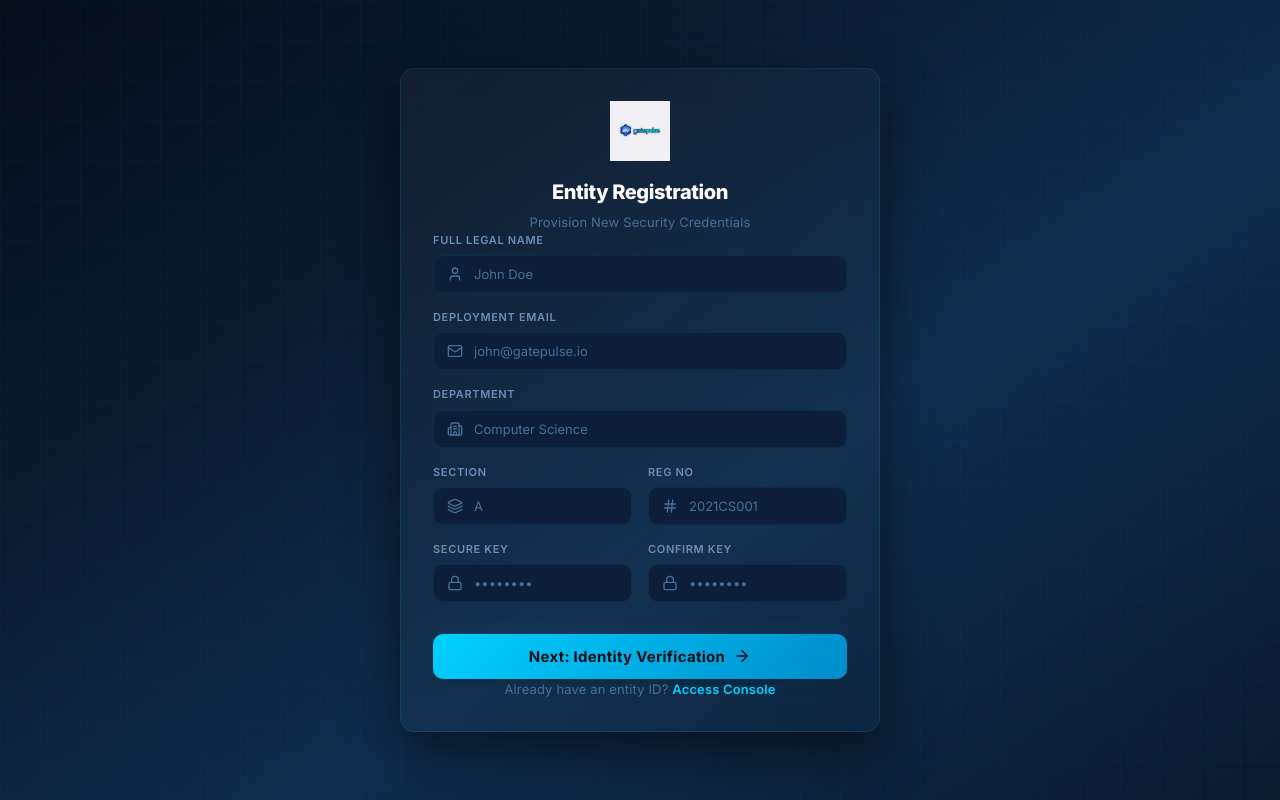
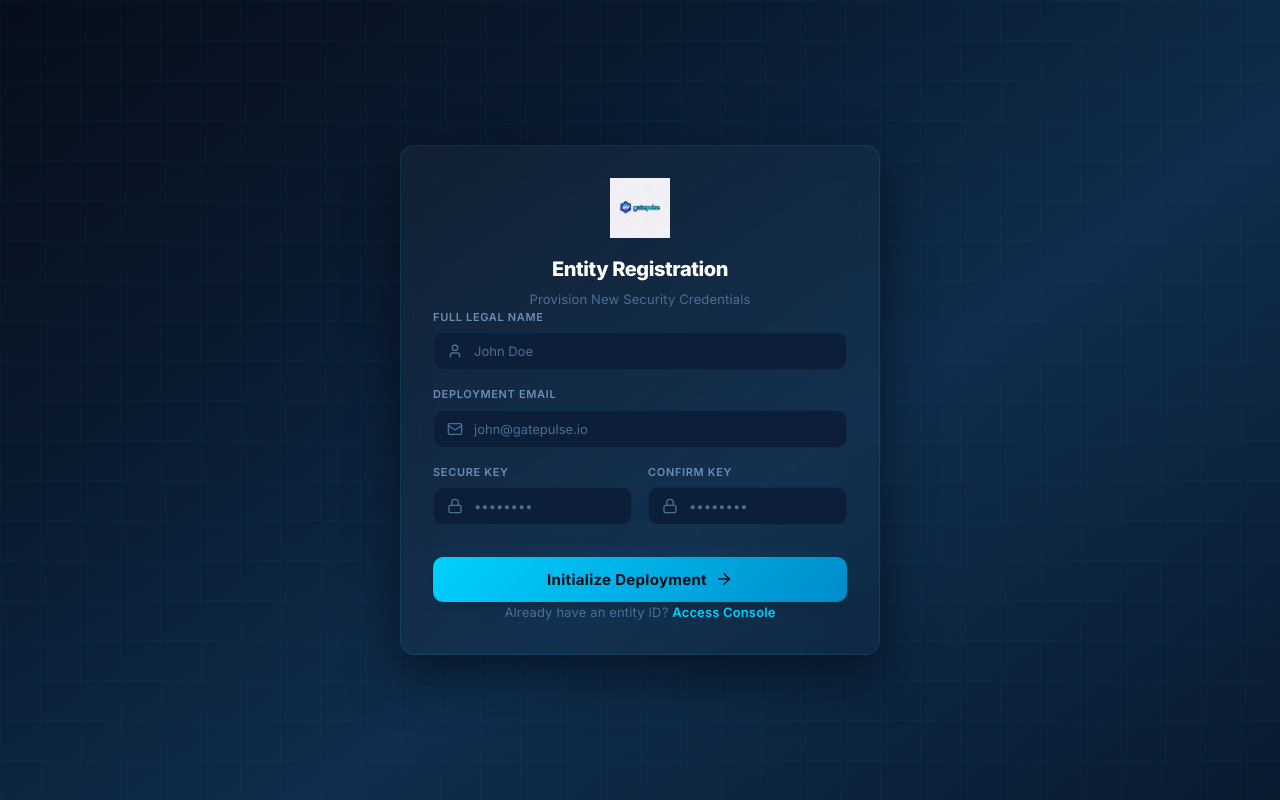
Before and after one commit to espacev1/gatepulse, a React (Vite) app: page /register in a window 1280 px wide. Built offline with nearby package versions, Linux system fonts and the light colour scheme.

Commit message:
jai shri ram

```diff
--- a/src/pages/Register.jsx
+++ b/src/pages/Register.jsx
@@ -1,25 +1,17 @@
 import { useState } from 'react'
 import { useNavigate, Link } from 'react-router-dom'
 import { useAuth } from '../contexts/AuthContext'
-import { Shield, Mail, Lock, User, ShieldCheck, ArrowRight, Activity, AlertCircle, Building2, Layers, Hash, Camera, CheckCircle2 } from 'lucide-react'
-import { supabase } from '../lib/supabase'
-import { v4 as uuidv4 } from 'uuid'
+import { Shield, Mail, Lock, User, ShieldCheck, ArrowRight, Activity, AlertCircle } from 'lucide-react'
 
 export default function Register() {
     const [formData, setFormData] = useState({
         fullName: '',
         email: '',
         password: '',
-        confirmPassword: '',
-        dept: '',
-        section: '',
-        regNo: ''
+        confirmPassword: ''
     })
-    const [idBarcode, setIdBarcode] = useState(null)
-    const [facePic, setFacePic] = useState(null)
     const [error, setError] = useState('')
     const [loading, setLoading] = useState(false)
-    const [step, setStep] = useState(1) // 1: Info, 2: Verification
     const { register } = useAuth()
     const navigate = useNavigate()
 
@@ -130,8 +122,6 @@ export default function Register() {
                 )}
 
                 <form onSubmit={handleRegister} className="flex flex-col gap-4">
-                    {step === 1 ? (
-                        <>
                     <div className="form-group">
                         <label className="form-label">Full Legal Name</label>
                         <div style={{ position: 'relative' }}>
@@ -163,58 +153,6 @@ export default function Register() {
                                 onChange={handleChange}
                                 required
                             />
-                                </div>
-                            </div>
-
-                            <div className="form-group">
-                                <label className="form-label">Department</label>
-                                <div style={{ position: 'relative' }}>
-                                    <Building2 size={16} style={{ position: 'absolute', left: 14, top: '50%', transform: 'translateY(-50%)', color: 'var(--text-dim)' }} />
-                                    <input
-                                        type="text"
-                                        name="dept"
-                                        className="form-input"
-                                        style={{ paddingLeft: '40px' }}
-                                        placeholder="Computer Science"
-                                        value={formData.dept}
-                                        onChange={handleChange}
-                                        required
-                                    />
-                                </div>
-                            </div>
-
-                            <div style={{ display: 'grid', gridTemplateColumns: '1fr 1fr', gap: 'var(--space-4)' }}>
-                                <div className="form-group">
-                                    <label className="form-label">Section</label>
-                                    <div style={{ position: 'relative' }}>
-                                        <Layers size={16} style={{ position: 'absolute', left: 14, top: '50%', transform: 'translateY(-50%)', color: 'var(--text-dim)' }} />
-                                        <input
-                                            type="text"
-                                            name="section"
-                                            className="form-input"
-                                            style={{ paddingLeft: '40px' }}
-                                            placeholder="A"
-                                            value={formData.section}
-                                            onChange={handleChange}
-                                            required
-                                        />
-                                    </div>
-                                </div>
-                                <div className="form-group">
-                                    <label className="form-label">Reg No</label>
-                                    <div style={{ position: 'relative' }}>
-                                        <Hash size={16} style={{ position: 'absolute', left: 14, top: '50%', transform: 'translateY(-50%)', color: 'var(--text-dim)' }} />
-                                        <input
-                                            type="text"
-                                            name="regNo"
-                                            className="form-input"
-                                            style={{ paddingLeft: '40px' }}
-                                            placeholder="2021CS001"
-                                            value={formData.regNo}
-                                            onChange={handleChange}
-                                            required
-                                        />
-                                    </div>
                         </div>
                     </div>
 
@@ -253,92 +191,9 @@ export default function Register() {
                         </div>
                     </div>
 
-                            <button type="submit" className="btn btn-primary btn-lg w-full mt-4">
-                                Next: Identity Verification <ArrowRight size={18} />
+                    <button type="submit" className="btn btn-primary btn-lg w-full mt-4" disabled={loading}>
+                        {loading ? <Activity className="animate-pulse" size={18} /> : <>Initialize Deployment <ArrowRight size={18} /></>}
                     </button>
-                        </>
-                    ) : (
-                        <>
-                            <div className="flex flex-col gap-6">
-                                <div className="verification-slot">
-                                    <label className="form-label mb-2 block">ID Barcode Scan</label>
-                                    <div style={{
-                                        height: 120,
-                                        border: '2px dashed var(--border-color)',
-                                        borderRadius: 'var(--radius-md)',
-                                        display: 'flex',
-                                        flexDirection: 'column',
-                                        alignItems: 'center',
-                                        justifyContent: 'center',
-                                        position: 'relative',
-                                        background: idBarcode ? 'rgba(0, 212, 255, 0.05)' : 'transparent',
-                                        overflow: 'hidden'
-                                    }}>
-                                        {idBarcode ? (
-                                            <>
-                                                <img src={URL.createObjectURL(idBarcode)} alt="ID Barcode" style={{ width: '100%', height: '100%', objectFit: 'cover' }} />
-                                                <div style={{ position: 'absolute', top: 5, right: 5 }}><CheckCircle2 size={20} color="var(--accent)" /></div>
-                                            </>
-                                        ) : (
-                                            <>
-                                                <Camera size={24} className="mb-2" style={{ color: 'var(--text-dim)' }} />
-                                                <p style={{ fontSize: 12, opacity: 0.7 }}>Take photo of ID barcode</p>
-                                            </>
-                                        )}
-                                        <input
-                                            type="file"
-                                            accept="image/*"
-                                            capture="environment"
-                                            onChange={(e) => setIdBarcode(e.target.files[0])}
-                                            style={{ position: 'absolute', inset: 0, opacity: 0, cursor: 'pointer' }}
-                                        />
-                                    </div>
-                                </div>
-
-                                <div className="verification-slot">
-                                    <label className="form-label mb-2 block">Live Face Verification</label>
-                                    <div style={{
-                                        height: 200,
-                                        border: '2px dashed var(--border-color)',
-                                        borderRadius: 'var(--radius-md)',
-                                        display: 'flex',
-                                        flexDirection: 'column',
-                                        alignItems: 'center',
-                                        justifyContent: 'center',
-                                        position: 'relative',
-                                        background: facePic ? 'rgba(0, 212, 255, 0.05)' : 'transparent',
-                                        overflow: 'hidden'
-                                    }}>
-                                        {facePic ? (
-                                            <>
-                                                <img src={URL.createObjectURL(facePic)} alt="Face Verification" style={{ width: '100%', height: '100%', objectFit: 'cover' }} />
-                                                <div style={{ position: 'absolute', top: 5, right: 5 }}><CheckCircle2 size={20} color="var(--accent)" /></div>
-                                            </>
-                                        ) : (
-                                            <>
-                                                <User size={32} className="mb-2" style={{ color: 'var(--text-dim)' }} />
-                                                <p style={{ fontSize: 12, opacity: 0.7 }}>Capture live face verification</p>
-                                            </>
-                                        )}
-                                        <input
-                                            type="file"
-                                            accept="image/*"
-                                            capture="user"
-                                            onChange={(e) => setFacePic(e.target.files[0])}
-                                            style={{ position: 'absolute', inset: 0, opacity: 0, cursor: 'pointer' }}
-                                        />
-                                    </div>
-                                </div>
-                            </div>
-
-                            <div className="flex gap-2">
-                                <button type="button" onClick={() => setStep(1)} className="btn btn-secondary w-1/3">Back</button>
-                                <button type="submit" className="btn btn-primary w-2/3" disabled={loading}>
-                                    {loading ? <Activity className="animate-pulse" size={18} /> : <>Complete Enrollment <ShieldCheck size={18} /></>}
-                                </button>
-                            </div>
-                        </>
-                    )}
                 </form>
 
                 <p className="text-center mt-8" style={{ fontSize: 'var(--font-sm)', color: 'var(--text-dim)' }}>
```
Lines whose indentation alone changed are shown as unchanged.
